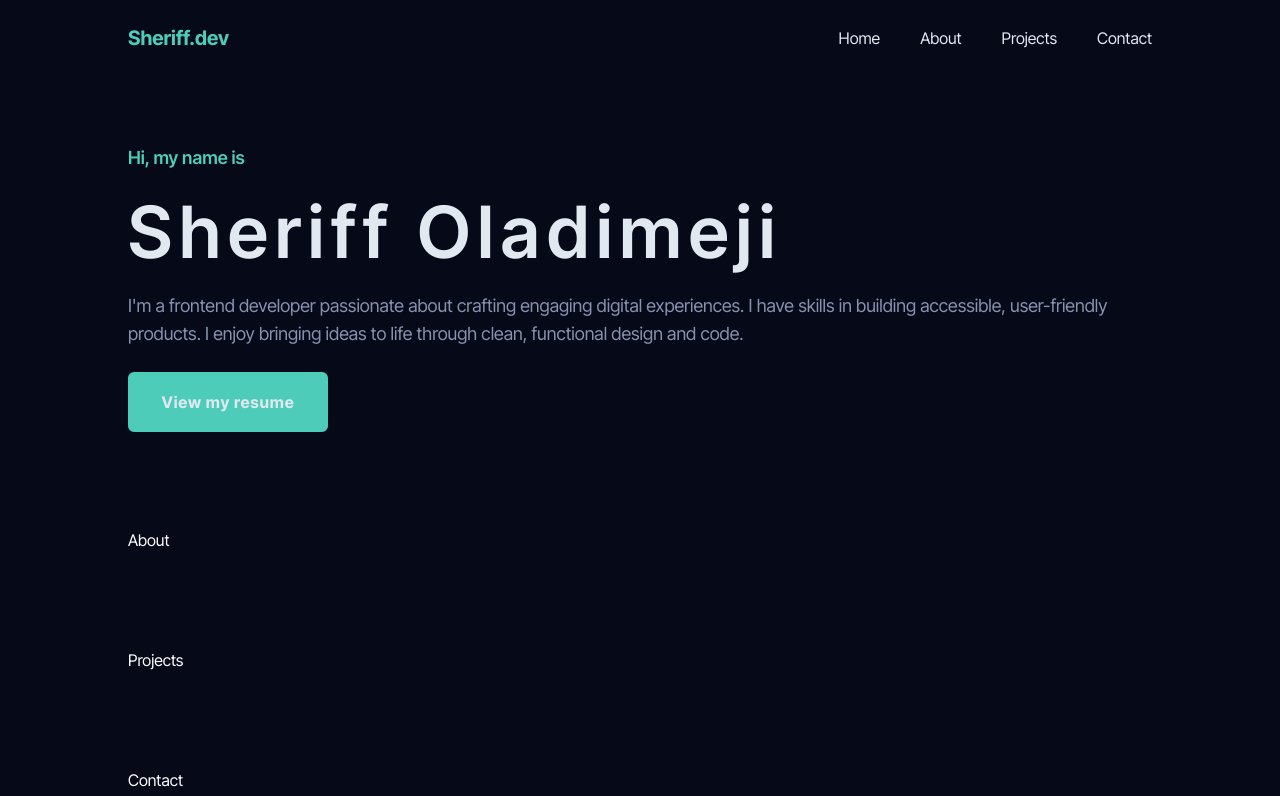
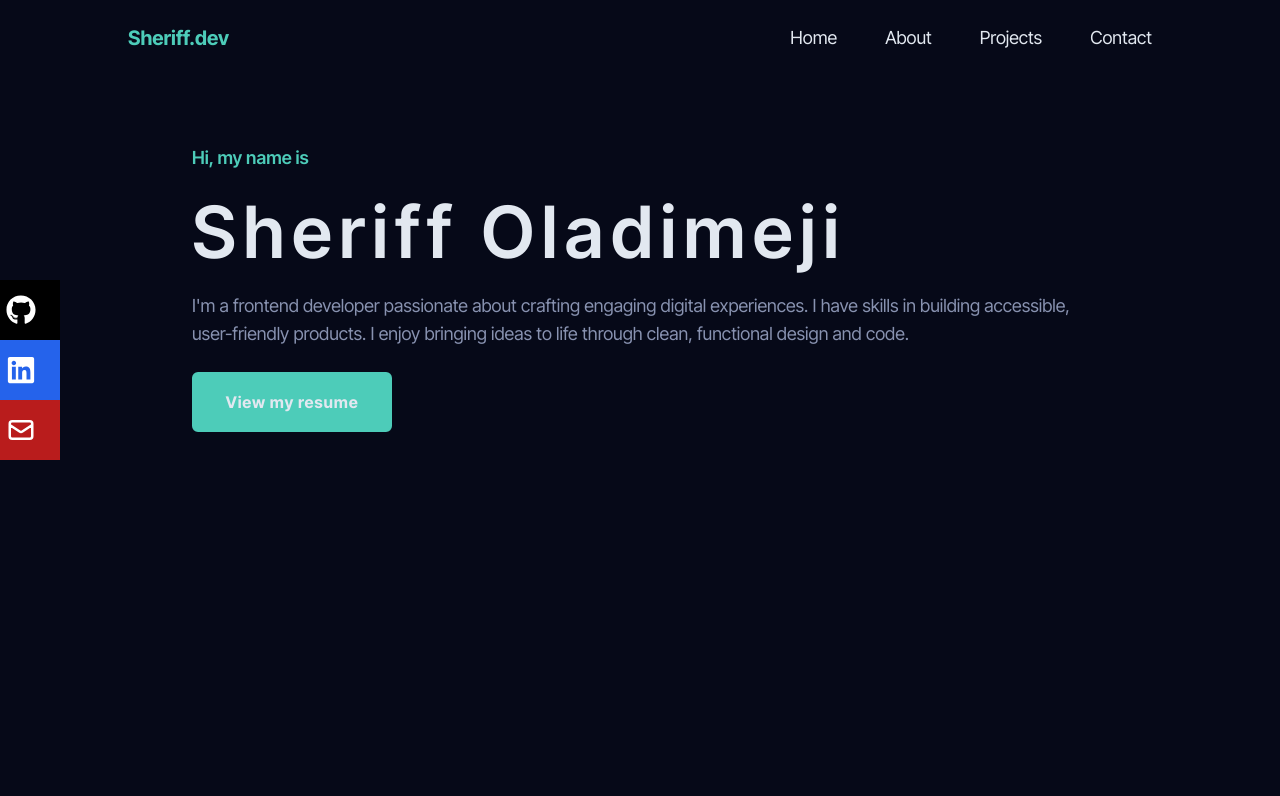
Before and after one commit to Sheriff-Oladimeji/portfolio, a React (Vite) app: page / in a window 1280 px wide. Shown: the top 796 px of the page. Built offline with nearby package versions, Linux system fonts and the light colour scheme.

Commit message:
feat:modiify files

```diff
--- a/src/components/Header.jsx
+++ b/src/components/Header.jsx
@@ -1,15 +1,14 @@
 import resume from "../assets/Sheriff-Resume.pdf";
 const Header = () => {
   return (
-    <header className="pt-10 md:pt-16 w-[90%] md:w-[80%] mx-auto " name="home">
+    <header className="pt-10 md:pt-16 w-[90%] md:w-[70%] mx-auto h-screen" name="home">
       <div className="flex flex-col  w-full  gap-6">
         <span className="text-green text-lg font-semibold">Hi, my name is</span>
         <h1 className="text-4xl sm:text-5xl md:text-7xl font-semibold text-bold  tracking-widest ">
           Sheriff Oladimeji
         </h1>
 
-
-        <p className="text-gray max-w-6xl  text-lg ">
+        <p className="text-gray max-w-4xl  text-lg ">
           I'm a frontend developer passionate about crafting engaging digital
           experiences. I have skills in building accessible, user-friendly
           products. I enjoy bringing ideas to life through clean, functional
--- a/src/components/Navbar.jsx
+++ b/src/components/Navbar.jsx
@@ -1,7 +1,10 @@
 import { Link } from "react-scroll";
-import { useState , useEffect} from "react";
-import { FiMenu} from "react-icons/fi";
+import { useState, useEffect } from "react";
+import { FiMenu } from "react-icons/fi";
 import { AiOutlineClose } from "react-icons/ai";
+import { FaGithub, FaLinkedin } from "react-icons/fa";
+import { HiOutlineMail } from "react-icons/hi";
+
 const links = [
   {
     id: 1,
@@ -24,11 +27,32 @@ const links = [
     url: "contact",
   },
 ];
+
+const sidelinks = [
+  {
+    id: 1,
+    name: "Github",
+    icon: <FaGithub size={30} />,
+    url: "https://github.com/Sheriff-Oladimeji",
+  },
+  {
+    id: 2,
+    name: "Linkedin",
+    icon: <FaLinkedin size={30} />,
+    url: "https://www.linkedin.com/in/sheriff-oladimeji-022362255/",
+  },
+  {
+    id: 3,
+    name: "Email",
+    icon: <HiOutlineMail size={30} />,
+    url: "dimejiademola5@gmail.com",
+  },
+];
 const Navbar = () => {
   const [nav, setNav] = useState(false);
   const handleNav = () => setNav(!nav);
   const [isScrollingUp, setIsScrollingUp] = useState(false);
-   const [atTop, setAtTop] = useState(true);
+  const [atTop, setAtTop] = useState(true);
 
   useEffect(() => {
     let prevScrollPos = window.pageYOffset;
@@ -57,7 +81,7 @@ const Navbar = () => {
       <div className="w-[80%] mx-auto hidden md:flex justify-between   items-center">
         <h3 className="text-xl font-bold  text-green ">Sheriff.dev</h3>
 
-        <div className="flex gap-10 items-center">
+        <div className="flex gap-12 text-lg items-center">
           {links.map((link) => (
             <Link
               key={link.id}
@@ -106,8 +130,27 @@ const Navbar = () => {
           </div>
         </div>
       </div>
+      <div className="hidden md:flex flex-col fixed top-[35%] left-0">
+        {sidelinks.map((link) => (
+          <a
+            key={link.id}
+            href={link.id === 3 ? "mailto:" + link.url : link.url}
+            target="_blank"
+            rel="noopener noreferrer"
+            className={`w-[160px] flex h-[60px] justify-between items-center ml-[-100px] hover:ml-[-10px] duration-300 p-6 ${
+              link.id === 1
+                ? "bg-black"
+                : link.id === 2
+                ? "bg-blue-600"
+                : "bg-red-700"
+            }`}
+          >
+            {link.name} {link.icon}
+          </a>
+        ))}
+      </div>
     </nav>
   );
-}
+};
 
-export default Navbar
+export default Navbar;
--- a/src/index.css
+++ b/src/index.css
@@ -14,5 +14,5 @@
     }
 }
 .container{
-    @apply  pt-24 w-[90%] md:w-[80%] mx-auto;
+    @apply  min-h-screen w-[90%] md:w-[80%] mx-auto;
 }
```
